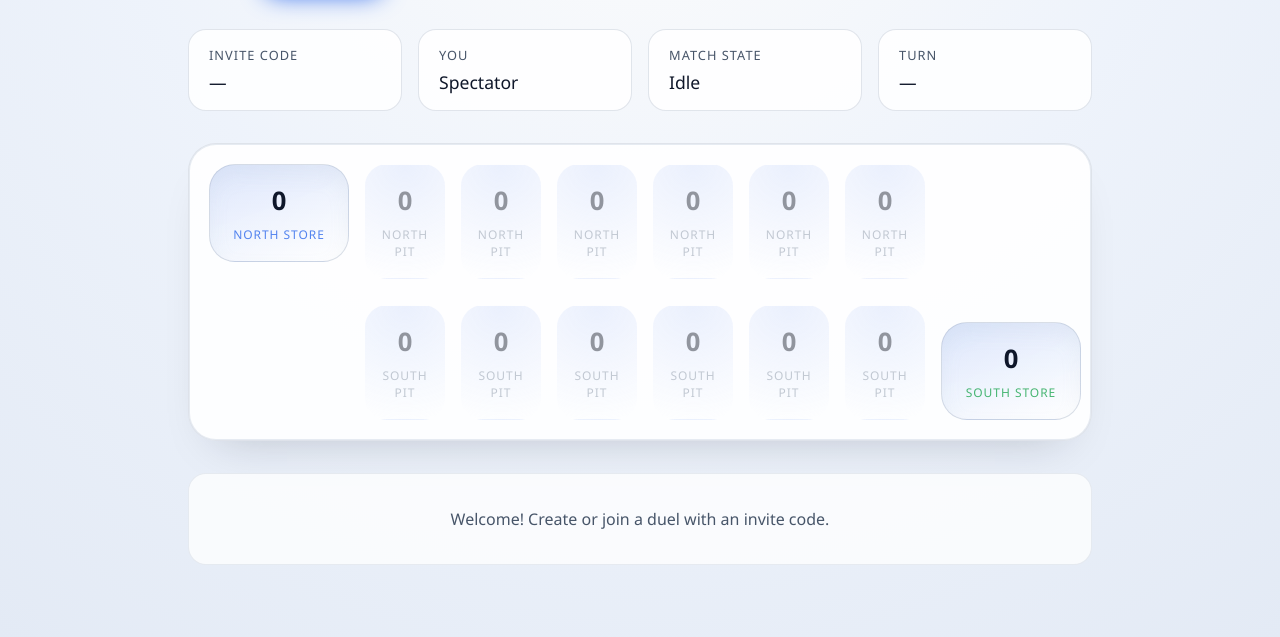
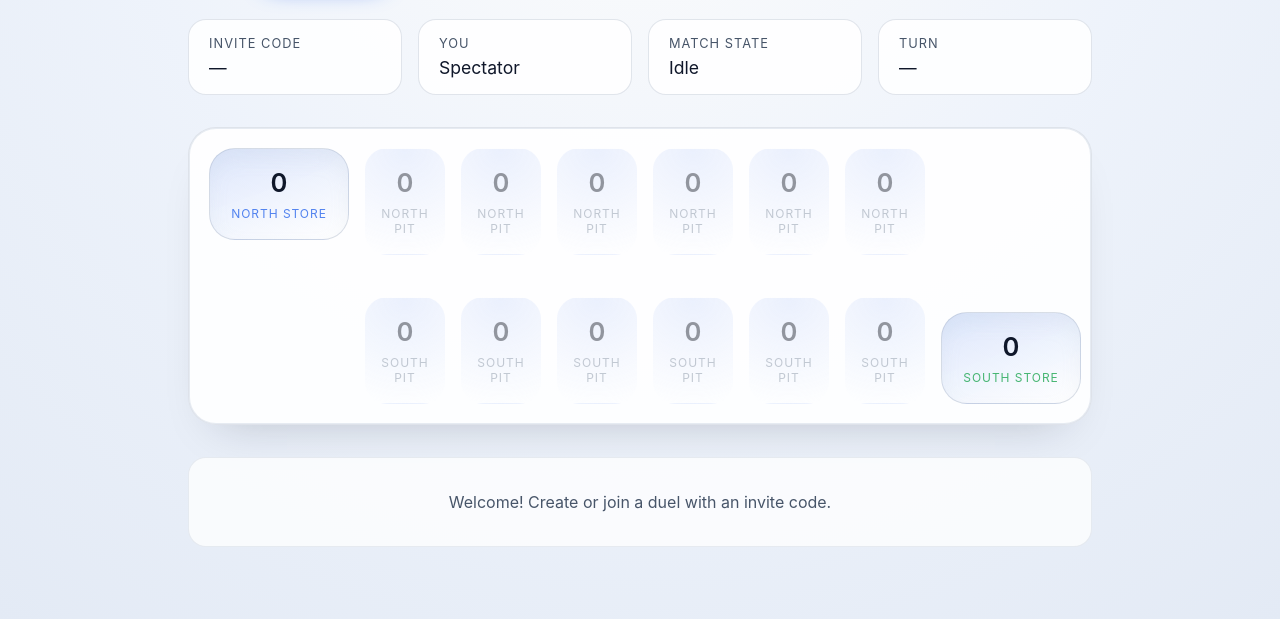
Before and after one commit to DarkoKuzmanovic/ncala, a website: page public/index.html in a window 1280 px wide. Shown: the part 217-854 px from the top of the page. Drawn offline with nearby package versions, Linux system fonts and the light colour scheme; no server answers.

Commit message:
style: remove 'Segoe UI' from body font-family
Simplify the font stack in body styles by removing 'Segoe UI', prioritizing Inter for improved cross-platform consistency and reduced font loading overhead.

```diff
--- a/public/styles.css
+++ b/public/styles.css
@@ -76,7 +76,7 @@ body {
   margin: 0;
   min-height: 100vh;
   background: var(--bg);
-  font-family: 'Segoe UI', 'Inter', system-ui, -apple-system, sans-serif;
+  font-family: "Inter", system-ui, -apple-system, sans-serif;
   color: var(--text-strong);
 }
 
```
